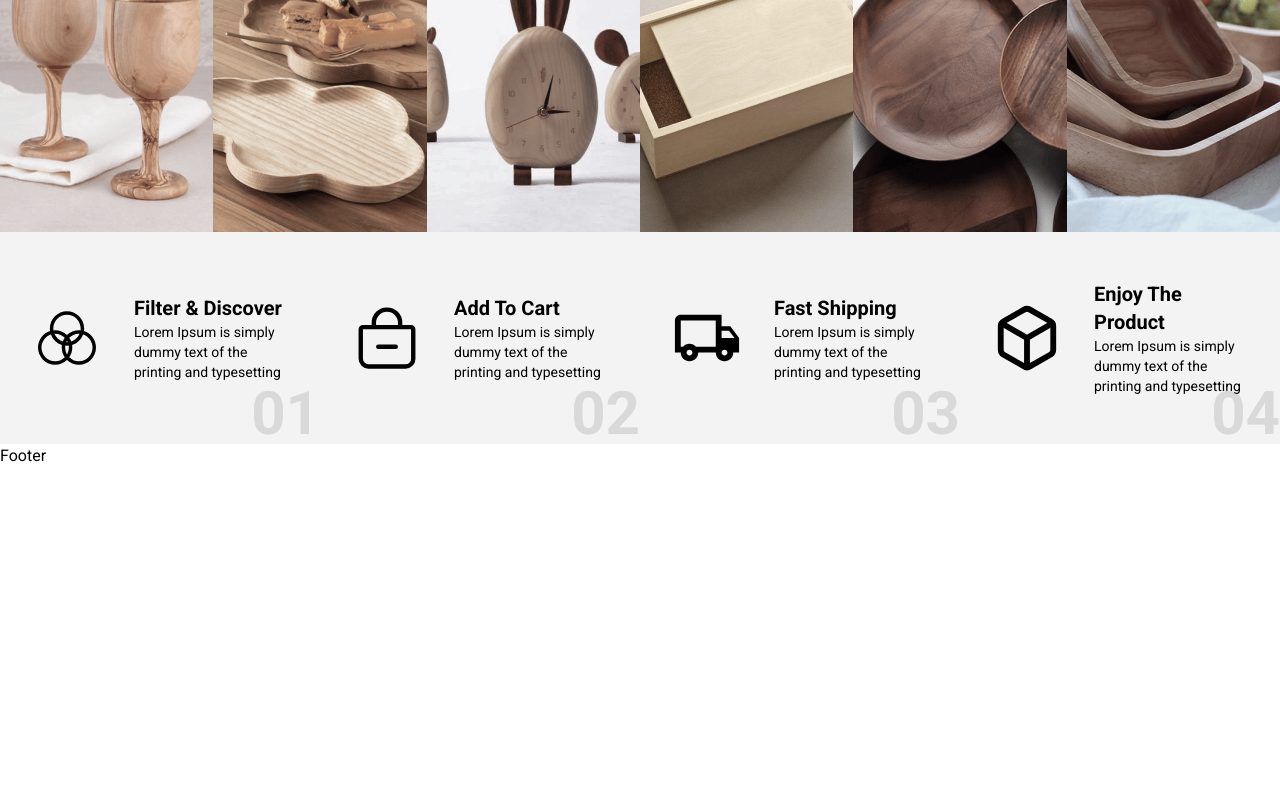
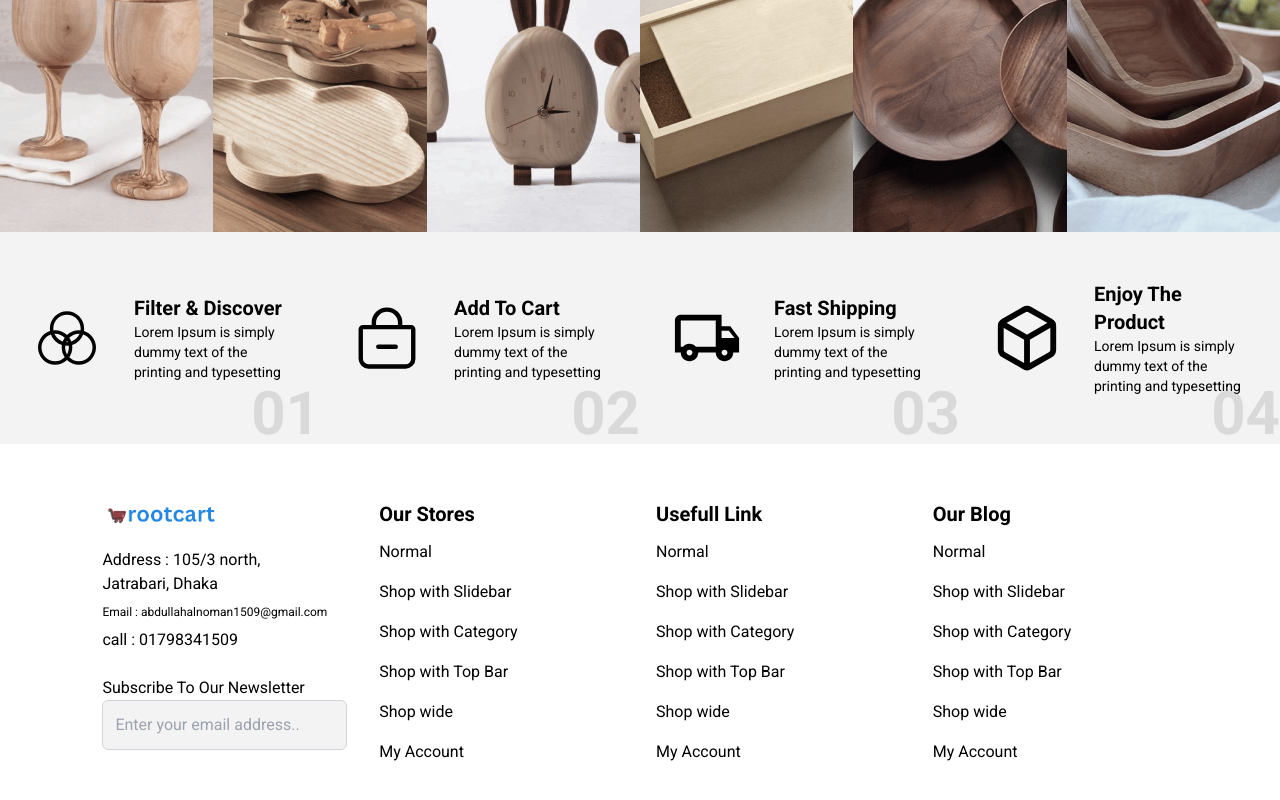
Before and after one commit to MIRNOMAN/root_shop_cart, a React (Vite) app: page / in a window 1280 px wide. Shown: the part 5554-6354 px from the top of the page. Before the commit the page ends 6022 px from the top, so only its background shows below. Built offline with nearby package versions, Linux system fonts and the light colour scheme.

Commit message:
create footer section

```diff
--- a/src/Share/Footer/Footer.jsx
+++ b/src/Share/Footer/Footer.jsx
@@ -1,8 +1,62 @@
-
+import { Link } from "react-router-dom"
+import logo from "../../assets/common/logo.png"
 
 const Footer = () => {
   return (
-    <div>Footer</div>
+    <>
+      <footer className="my-14">
+         <div className="container grid-cols-1 grid md:grid-cols-2 lg:grid-cols-4 gap-8">
+
+           <div>
+            <img src={logo} alt="LogoImg" className="h-7" />
+
+            <div className="flex text-start flex-col gap-2 mt-5">
+             <caption className="text-start">Address : 105/3 north,<br /> Jatrabari, Dhaka</caption>
+             <caption className="text-xs text-start">Email : abdullahalnoman1509@gmail.com</caption>
+             <caption className="text-start">call : 01798341509</caption>
+            </div>
+
+            <br />
+
+            <h1>Subscribe To Our Newsletter</h1>
+            <input type="text" className="p-3 w-full border bg-white-100 border-gray-300 rounded-md outline-none" placeholder="Enter your email address.."/>
+           </div>
+           <div>
+            <h1 className="text-xl font-bold pb-3">Our Stores</h1>
+            <div className="flex flex-col  gap-4">
+              <Link>Normal</Link>
+              <Link>Shop with Slidebar</Link>
+              <Link>Shop with Category</Link>
+              <Link>Shop with Top Bar</Link>
+              <Link>Shop wide</Link>
+              <Link>My Account</Link>
+            </div>
+           </div>
+           <div>
+            <h1 className="text-xl font-bold pb-3">Usefull Link</h1>
+            <div className="flex flex-col gap-4">
+              <Link>Normal</Link>
+              <Link>Shop with Slidebar</Link>
+              <Link>Shop with Category</Link>
+              <Link>Shop with Top Bar</Link>
+              <Link>Shop wide</Link>
+              <Link>My Account</Link>
+            </div>
+           </div>
+           <div>
+            <h1 className="text-xl font-bold pb-3">Our Blog</h1>
+            <div className="flex flex-col gap-4">
+              <Link>Normal</Link>
+              <Link>Shop with Slidebar</Link>
+              <Link>Shop with Category</Link>
+              <Link>Shop with Top Bar</Link>
+              <Link>Shop wide</Link>
+              <Link>My Account</Link>
+            </div>
+           </div>
+         </div>
+      </footer>
+    </>
   )
 }
 
```
